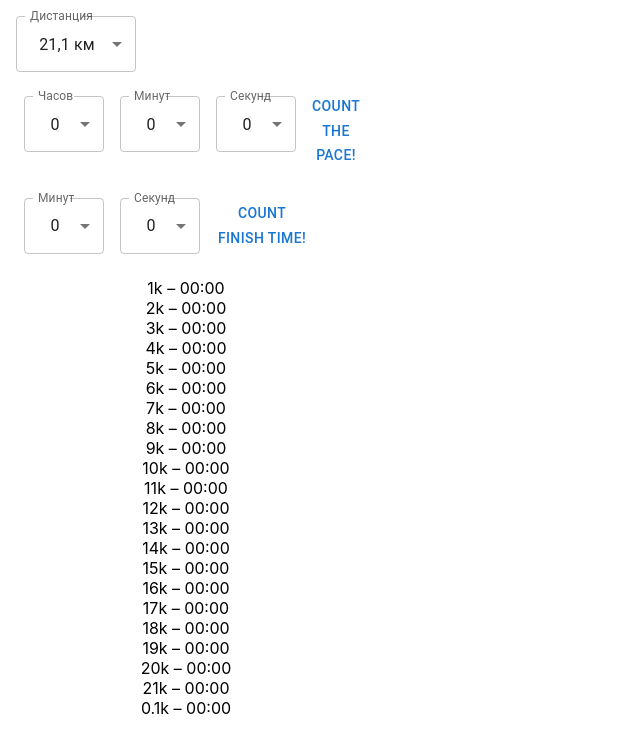
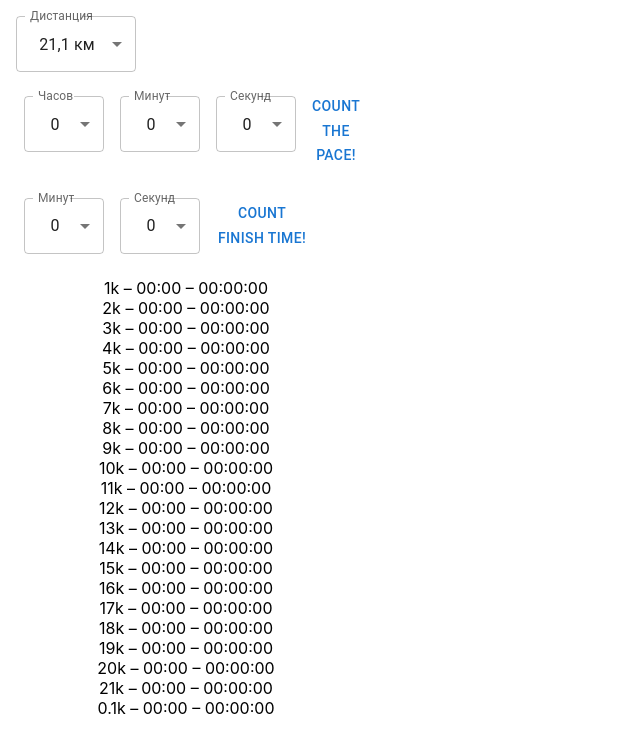
Before and after one commit to ilyavazhenin/runners-pace-calc, a React (Create React App) app: page / in a window 1280 px wide. Both pictures are taken after a click on the button "COUNT FINISH TIME!". Shown: the top 752 px of the page, without its empty margins (0-640 px from the left). Built offline with nearby package versions, Linux system fonts and the light colour scheme.

Commit message:
feat: add summary time by split (near pace by split info)

```diff
--- a/src/pages/distance-running/components/DistanceSelect.jsx
+++ b/src/pages/distance-running/components/DistanceSelect.jsx
@@ -5,7 +5,8 @@ import { useContext } from 'react';
 const DistanceSelect = () => {
   const { state, dispatch } = useContext(SplitsContext);
   const handleChange = (e) => {
-    return dispatch({type: 'SET_DISTANCE', payload: e.target.value});
+    dispatch({type: 'SET_DISTANCE', payload: e.target.value});
+    dispatch({type: 'GET_SPLITS', payload: []}); // kind of an extra reducer
   };
 
   return (
--- a/src/pages/distance-running/components/SplitsList.jsx
+++ b/src/pages/distance-running/components/SplitsList.jsx
@@ -1,20 +1,40 @@
 import { useContext } from 'react';
 import { SplitsContext } from '../../../Contexts';
+import {
+  convertTimeToMs,
+  parseTimeString,
+  getTimeString,
+  convertTimeToObj,
+} from '../../../utils/time-converters';
 
 const SplitsList = () => {
   const { state } = useContext(SplitsContext);
-  const lastSplitDistance = (
-    state.distance - Math.round(state.distance)
-  ).toFixed(1);
+  const lastSplitDistanceDiff = state.distance - Math.round(state.distance);
+  const lastSplitDistance = lastSplitDistanceDiff > 0 ? lastSplitDistanceDiff.toFixed(1) : parseInt(state.distance);
+  let timeSumBySplit = 0;
 
   return (
     <ul style={{ listStyleType: 'none' }}>
       {state?.splits?.length
         ? state.splits.map((split, index) => {
+            // const [split, timeSumBySplit] = splitInfo;
+            timeSumBySplit += convertTimeToMs(parseTimeString(split));
+            const timeSumBySplitString = getTimeString(
+              convertTimeToObj(timeSumBySplit)
+            );
             const splitDistance = index + 1;
             if (splitDistance === state.splits.length)
-              return <li key={index}>{`${lastSplitDistance}k – ${split}`}</li>;
-            else return <li key={index}>{`${splitDistance}k – ${split}`}</li>;
+              return (
+                <li
+                  key={index}
+                >{`${lastSplitDistance}k – ${split} – ${timeSumBySplitString}`}</li>
+              );
+            else
+              return (
+                <li
+                  key={index}
+                >{`${splitDistance}k – ${split} – ${timeSumBySplitString}`}</li>
+              );
           })
         : null}
     </ul> // using index as key in my case is OK coz the elemnts ot their order won't change
--- a/src/utils/time-converters.js
+++ b/src/utils/time-converters.js
@@ -2,8 +2,17 @@ const MS_IN_SEC = 1000;
 const MS_IN_MIN = 60000;
 const MS_IN_HR = 3600000;
 
-const convertTimeToMs = (time) => time.hrs * MS_IN_HR + time.mins * MS_IN_MIN + time.secs * MS_IN_SEC + time.mss;
-const getTimeString = (time) => `${time.hrs ?? ''}:${time.mins ?? ''}:${time.secs ?? ''}:${time.mss ?? ''}`;
+const convertTimeToMs = (time) =>
+  time.hrs * MS_IN_HR +
+  time.mins * MS_IN_MIN +
+  time.secs * MS_IN_SEC +
+  time.mss;
+const getTimeString = ({ hrs, mins, secs }) => {
+  const hrsStr = hrs / 10 >= 1 ? `${hrs}` : `0${hrs}`;
+  const minsStr = mins / 10 >= 1 ? `${mins}` : `0${mins}`;
+  const secsStr = secs / 10 >= 1 ? `${secs}` : `0${secs}`;
+  return `${hrsStr ?? ''}:${minsStr ?? ''}:${secsStr ?? ''}`;
+};
 const getPaceString = ({ mins, secs }) => {
   const minsStr = mins / 10 >= 1 ? `${mins}` : `0${mins}`;
   const secsStr = secs / 10 >= 1 ? `${secs}` : `0${secs}`;
@@ -13,7 +22,7 @@ const getPaceString = ({ mins, secs }) => {
 const convertTimeToObj = (timeInMs) => {
   const hrs = Math.floor(timeInMs / MS_IN_HR);
   const mins = Math.floor((timeInMs % MS_IN_HR) / MS_IN_MIN);
-  const secs = Math.floor(((timeInMs % MS_IN_HR) % MS_IN_MIN) / MS_IN_SEC)
+  const secs = Math.floor(((timeInMs % MS_IN_HR) % MS_IN_MIN) / MS_IN_SEC);
   const mss = Math.floor(timeInMs % 1000);
 
   return {
@@ -49,7 +58,7 @@ const somePace = { hrs: 0, mins: 4, secs: 16, mss: 0 };
 const parseTimeString = (timeString) => {
   const timeArray = timeString.split(':');
   if (timeArray.length === 2) {
-   timeArray.unshift('0');
+    timeArray.unshift('0');
   }
 
   const time = {
@@ -78,6 +87,17 @@ const getEvenStringedSplitsArray = (pace, distance) => {
   return stringedArray;
 };
 
+const getSummaryTimesBySplit = (splitsArr) => {
+  let sum = 0;
+  const sumTimeBySplit = splitsArr.map((split) => {
+    // convert to MS and back to string
+    sum += convertTimeToMs(parseTimeString(split));
+    return getTimeString(convertTimeToObj(sum));
+  });
+
+  return sumTimeBySplit;
+};
+
 // console.log(convertTimeToMs(checkTime), 'time to ms');
 // console.log(convertTimeToObj(convertTimeToMs(checkTime)), 'time to obj');
 // console.log(calcPaceTime(21.1, checkTime), 'pace');
@@ -86,4 +106,15 @@ const getEvenStringedSplitsArray = (pace, distance) => {
 // console.log(parseTimeString(getTimeString(calcFinishTime(21.1, somePace))), 'time from string');
 // console.log(getEvenStringedSplitsArray(somePace, 21.1), 'stringed array of pace');
 
-export { calcPaceTime, getEvenStringedSplitsArray, calcFinishTime };
+// const exampleArr = ['30:15', '30:15', '30:15', '30:15'];
+// console.log(getSummaryTimesBySplit(exampleArr), 'ARR');
+
+export {
+  calcPaceTime,
+  getEvenStringedSplitsArray,
+  calcFinishTime,
+  convertTimeToMs,
+  parseTimeString,
+  getTimeString,
+  convertTimeToObj,
+};
```
